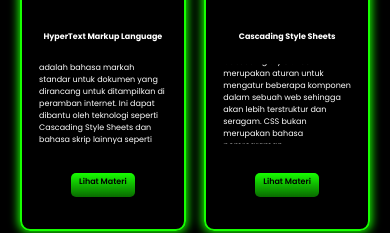
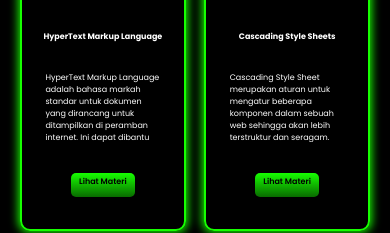
Before and after one commit to akhie-art/HKMB2, a plain HTML site: page index.html in a window 390 px wide. Shown: the part 640-873 px from the top of the page. Drawn offline with nearby package versions, Linux system fonts and the light colour scheme.

Commit message:
Update style.css

```diff
--- a/asset/css/style.css
+++ b/asset/css/style.css
@@ -175,11 +175,13 @@
     display: flex;
     justify-content: center;
     align-items: center;
-    overflow: scroll;
   }
   .narasi-materi p {
     font-size: 0.5rem;
     color: white;
+    padding: 5%;
+    overflow: scroll;
+    height:95% ;
   }
   ::-webkit-scrollbar {
     display: none;
```
